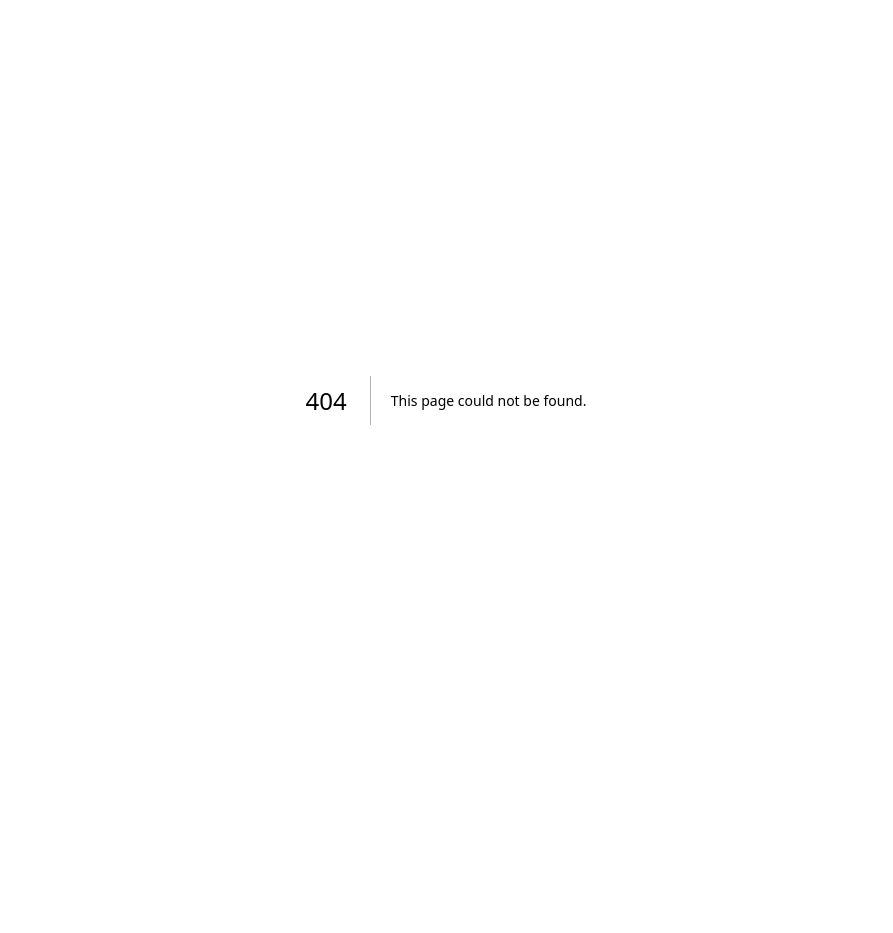
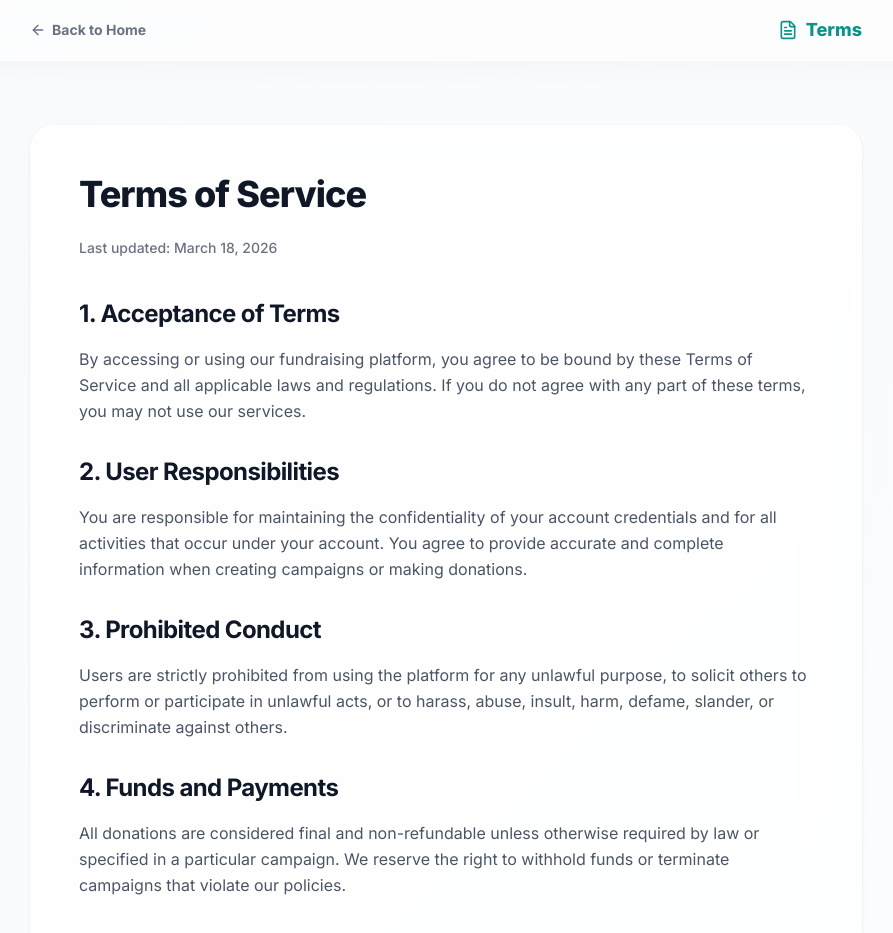
Before and after one commit to priyanksanket/fundraiser, a Next.js app: page /terms in a window 1280 px wide. Before the commit this address had no page. Shown: the top 933 px of the page, without its empty margins (194-1087 px from the left). Before the commit the page ends 800 px from the top, so only its background shows below. Built offline with nearby package versions, Linux system fonts and the light colour scheme.

Commit message:
Add Privacy Policy and Terms of Service pages

```diff
--- a/app/page.js
+++ b/app/page.js
@@ -2,6 +2,7 @@
 
 import { useState, useEffect, Suspense, useCallback } from 'react';
 import { useRouter, useSearchParams } from 'next/navigation';
+import Link from 'next/link';
 import { Heart, Menu, X, ArrowRight, Users, Target, Search, ChevronDown } from 'lucide-react';
 import { useSession, signIn, signOut } from "next-auth/react";
 
@@ -334,6 +335,11 @@ function HomeInner() {
                         <div className="bg-primary-500 text-white p-1.5 rounded-lg"><Heart size={16} /></div>
                         Fundraiser
                     </div>
+                    <div className="flex items-center gap-4 text-sm font-medium text-gray-500">
+                        <Link href="/privacy" className="hover:text-primary-600 transition-colors">Privacy Policy</Link>
+                        <span>&middot;</span>
+                        <Link href="/terms" className="hover:text-primary-600 transition-colors">Terms of Service</Link>
+                    </div>
                     <p className="text-sm text-gray-400">&copy; {new Date().getFullYear()} Fundraiser. All rights reserved.</p>
                 </div>
             </footer>
--- /dev/null
+++ b/app/privacy/page.js
@@ -0,0 +1,59 @@
+import Link from "next/link";
+import { ArrowLeft, Shield } from "lucide-react";
+
+export default function PrivacyPolicy() {
+    return (
+        <div className="min-h-screen bg-gradient-to-br from-slate-50 to-blue-50/30 flex flex-col font-sans">
+            <div className="bg-white/60 backdrop-blur-2xl border-b border-white shadow-[0_4px_30px_rgba(0,0,0,0.03)] py-4 sticky top-0 z-40 transition-all">
+                <div className="max-w-4xl mx-auto px-4 sm:px-6 lg:px-8 flex items-center justify-between">
+                    <Link href="/" className="inline-flex items-center gap-1.5 text-sm font-bold text-gray-500 hover:text-gray-900 transition-colors group">
+                        <ArrowLeft size={16} className="transform group-hover:-translate-x-1 transition-transform" />
+                        Back to Home
+                    </Link>
+                    <div className="flex items-center gap-2 text-primary-600 font-extrabold text-lg">
+                        <Shield size={20} />
+                        Privacy
+                    </div>
+                </div>
+            </div>
+
+            <main className="flex-grow max-w-4xl mx-auto px-4 sm:px-6 lg:px-8 py-16">
+                <div className="bg-white/80 backdrop-blur-xl rounded-3xl border border-white shadow-sm hover:shadow-md transition-shadow p-8 sm:p-12">
+                    <h1 className="text-4xl font-extrabold text-gray-900 mb-6 tracking-tight">Privacy Policy</h1>
+                    <p className="text-sm text-gray-500 font-medium mb-10">Last updated: {new Date().toLocaleDateString("en-US", { year: "numeric", month: "long", day: "numeric" })}</p>
+
+                    <div className="space-y-8 text-gray-600 leading-relaxed">
+                        <section>
+                            <h2 className="text-2xl font-bold text-gray-900 mb-4 tracking-tight">1. Information We Collect</h2>
+                            <p>We collect information you provide directly to us when using our fundraising platform. This includes personal information such as your name, email address, payment details, and any campaign information you create or interact with.</p>
+                        </section>
+
+                        <section>
+                            <h2 className="text-2xl font-bold text-gray-900 mb-4 tracking-tight">2. How We Use Your Information</h2>
+                            <p>We use the information we collect to operate, maintain, and improve our services. This includes processing transactions, communicating with you about your campaigns or donations, and ensuring compliance with legal obligations.</p>
+                        </section>
+
+                        <section>
+                            <h2 className="text-2xl font-bold text-gray-900 mb-4 tracking-tight">3. Data Sharing and Disclosure</h2>
+                            <p>We do not share your personal information with third parties except as necessary to provide our services (such as processing payments through secure payment gateways), comply with the law, or protect our rights.</p>
+                        </section>
+
+                        <section>
+                            <h2 className="text-2xl font-bold text-gray-900 mb-4 tracking-tight">4. Security</h2>
+                            <p>We take reasonable measures to help protect information about you from loss, theft, misuse, unauthorized access, disclosure, alteration, and destruction. However, no internet or email transmission is ever fully secure.</p>
+                        </section>
+
+                        <section>
+                            <h2 className="text-2xl font-bold text-gray-900 mb-4 tracking-tight">5. Contact Us</h2>
+                            <p>If you have any questions about this Privacy Policy, please contact our support team through the platform.</p>
+                        </section>
+                    </div>
+                </div>
+            </main>
+
+            <footer className="py-8 text-center text-gray-400 text-sm font-medium">
+                &copy; {new Date().getFullYear()} Fundraiser. All rights reserved.
+            </footer>
+        </div>
+    );
+}
--- /dev/null
+++ b/app/terms/page.js
@@ -0,0 +1,59 @@
+import Link from "next/link";
+import { ArrowLeft, FileText } from "lucide-react";
+
+export default function TermsOfService() {
+    return (
+        <div className="min-h-screen bg-gradient-to-br from-slate-50 to-blue-50/30 flex flex-col font-sans">
+            <div className="bg-white/60 backdrop-blur-2xl border-b border-white shadow-[0_4px_30px_rgba(0,0,0,0.03)] py-4 sticky top-0 z-40 transition-all">
+                <div className="max-w-4xl mx-auto px-4 sm:px-6 lg:px-8 flex items-center justify-between">
+                    <Link href="/" className="inline-flex items-center gap-1.5 text-sm font-bold text-gray-500 hover:text-gray-900 transition-colors group">
+                        <ArrowLeft size={16} className="transform group-hover:-translate-x-1 transition-transform" />
+                        Back to Home
+                    </Link>
+                    <div className="flex items-center gap-2 text-primary-600 font-extrabold text-lg">
+                        <FileText size={20} />
+                        Terms
+                    </div>
+                </div>
+            </div>
+
+            <main className="flex-grow max-w-4xl mx-auto px-4 sm:px-6 lg:px-8 py-16">
+                <div className="bg-white/80 backdrop-blur-xl rounded-3xl border border-white shadow-sm hover:shadow-md transition-shadow p-8 sm:p-12">
+                    <h1 className="text-4xl font-extrabold text-gray-900 mb-6 tracking-tight">Terms of Service</h1>
+                    <p className="text-sm text-gray-500 font-medium mb-10">Last updated: {new Date().toLocaleDateString("en-US", { year: "numeric", month: "long", day: "numeric" })}</p>
+
+                    <div className="space-y-8 text-gray-600 leading-relaxed">
+                        <section>
+                            <h2 className="text-2xl font-bold text-gray-900 mb-4 tracking-tight">1. Acceptance of Terms</h2>
+                            <p>By accessing or using our fundraising platform, you agree to be bound by these Terms of Service and all applicable laws and regulations. If you do not agree with any part of these terms, you may not use our services.</p>
+                        </section>
+
+                        <section>
+                            <h2 className="text-2xl font-bold text-gray-900 mb-4 tracking-tight">2. User Responsibilities</h2>
+                            <p>You are responsible for maintaining the confidentiality of your account credentials and for all activities that occur under your account. You agree to provide accurate and complete information when creating campaigns or making donations.</p>
+                        </section>
+
+                        <section>
+                            <h2 className="text-2xl font-bold text-gray-900 mb-4 tracking-tight">3. Prohibited Conduct</h2>
+                            <p>Users are strictly prohibited from using the platform for any unlawful purpose, to solicit others to perform or participate in unlawful acts, or to harass, abuse, insult, harm, defame, slander, or discriminate against others.</p>
+                        </section>
+
+                        <section>
+                            <h2 className="text-2xl font-bold text-gray-900 mb-4 tracking-tight">4. Funds and Payments</h2>
+                            <p>All donations are considered final and non-refundable unless otherwise required by law or specified in a particular campaign. We reserve the right to withhold funds or terminate campaigns that violate our policies.</p>
+                        </section>
+
+                        <section>
+                            <h2 className="text-2xl font-bold text-gray-900 mb-4 tracking-tight">5. Modifications</h2>
+                            <p>We reserve the right to modify or replace these Terms at any time. Your continued use of the platform after any changes indicates your acceptance of the new Terms.</p>
+                        </section>
+                    </div>
+                </div>
+            </main>
+
+            <footer className="py-8 text-center text-gray-400 text-sm font-medium">
+                &copy; {new Date().getFullYear()} Fundraiser. All rights reserved.
+            </footer>
+        </div>
+    );
+}
```
